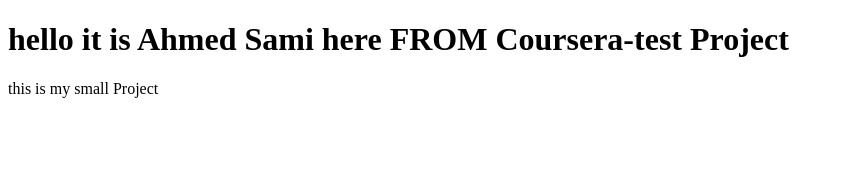
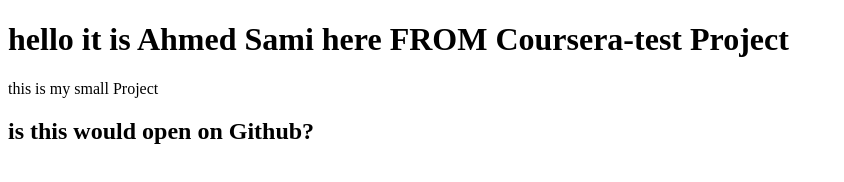
Before and after one commit to A7med-Sami/coursera-test, a plain HTML site: page index.html in a window 1280 px wide. Shown: the whole page, without its empty margins (0-844 px from the left). Drawn offline with Linux system fonts and the light colour scheme.

Commit message:
First web file.

```diff
--- a/index.html
+++ b/index.html
@@ -11,5 +11,8 @@
     <p>
       this is my small Project
     </p>
+    <h2>
+      is this would open on Github?
+    </h2>
   </body>
 </html>
```
